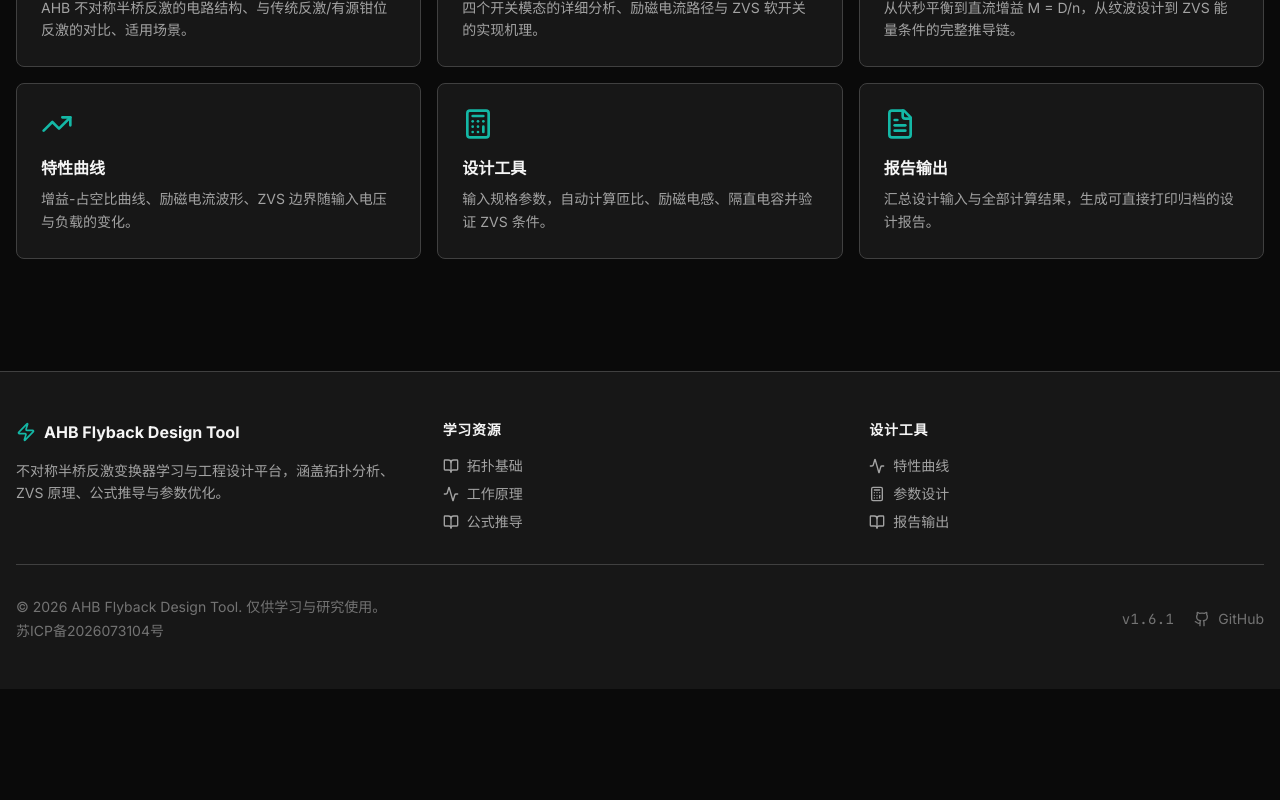
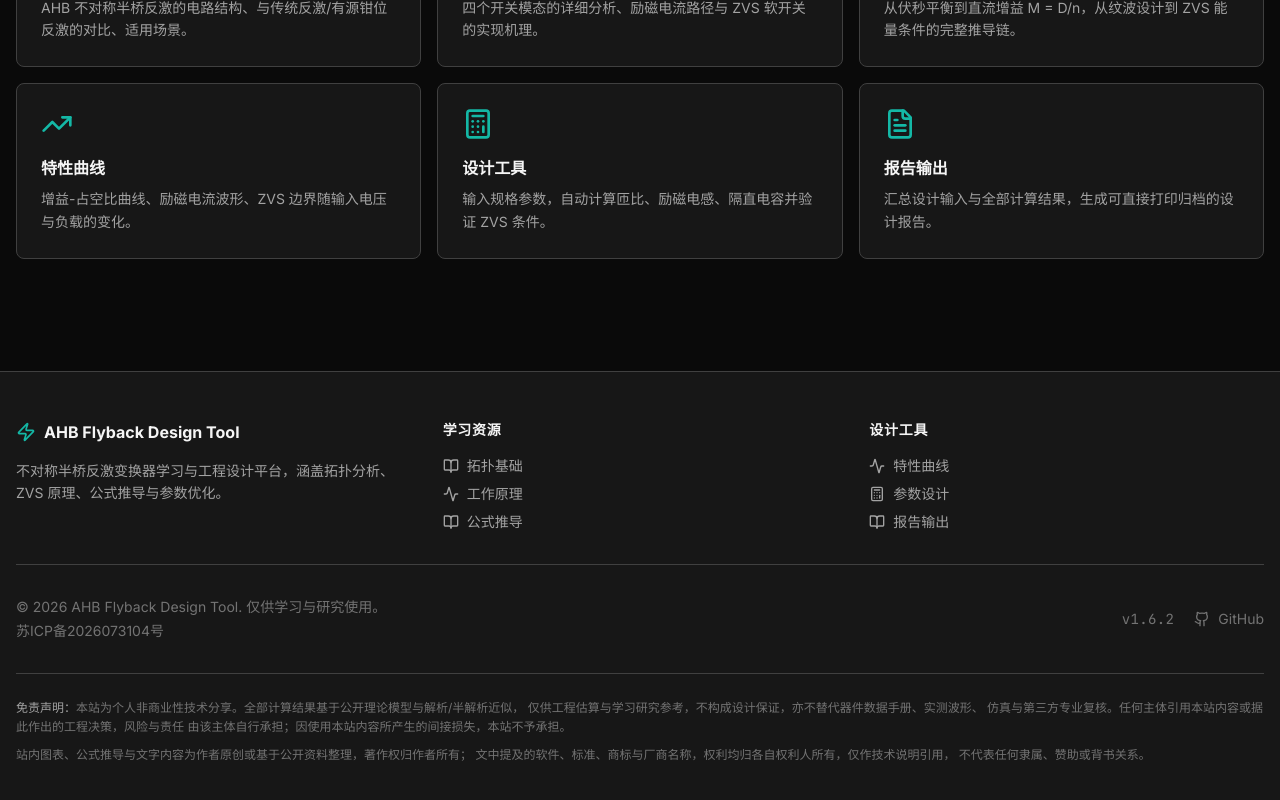
Before and after one commit to WisdomHuang2020/AHB, a React (Vite) app: page / in a window 1280 px wide. Shown: the part 893-1693 px from the top of the page. Before the commit the page ends 1582 px from the top, so only its background shows below. Built offline with nearby package versions, Linux system fonts and the light colour scheme.

Commit message:
v1.6.2 页脚加入统一免责声明（工程决策 + 知识产权）

```diff
--- a/package.json
+++ b/package.json
@@ -1,7 +1,7 @@
 {
   "name": "ahb-flyback",
   "private": true,
-  "version": "1.6.1",
+  "version": "1.6.2",
   "type": "module",
   "scripts": {
     "dev": "vite",
--- a/src/components/Footer.tsx
+++ b/src/components/Footer.tsx
@@ -81,6 +81,21 @@ export default function Footer() {
             </a>
           </div>
         </div>
+        {/* 免责声明：分「工程决策」与「知识产权」两段，与站群其余站点保持同一文本。 */}
+        <div className="mt-8 border-t border-border pt-6">
+          <p className="text-text-muted text-xs leading-relaxed">
+            <span className="font-medium text-text-secondary">免责声明：</span>
+            本站为个人非商业性技术分享。全部计算结果基于公开理论模型与解析/半解析近似，
+            仅供工程估算与学习研究参考，不构成设计保证，亦不替代器件数据手册、实测波形、
+            仿真与第三方专业复核。任何主体引用本站内容或据此作出的工程决策，风险与责任
+            由该主体自行承担；因使用本站内容所产生的间接损失，本站不予承担。
+          </p>
+          <p className="mt-2 text-text-muted text-xs leading-relaxed">
+            站内图表、公式推导与文字内容为作者原创或基于公开资料整理，著作权归作者所有；
+            文中提及的软件、标准、商标与厂商名称，权利均归各自权利人所有，仅作技术说明引用，
+            不代表任何隶属、赞助或背书关系。
+          </p>
+        </div>
       </div>
     </footer>
   )
```
Also changed, not shown: 1 other file (tests, documents, lock files or other folders).
